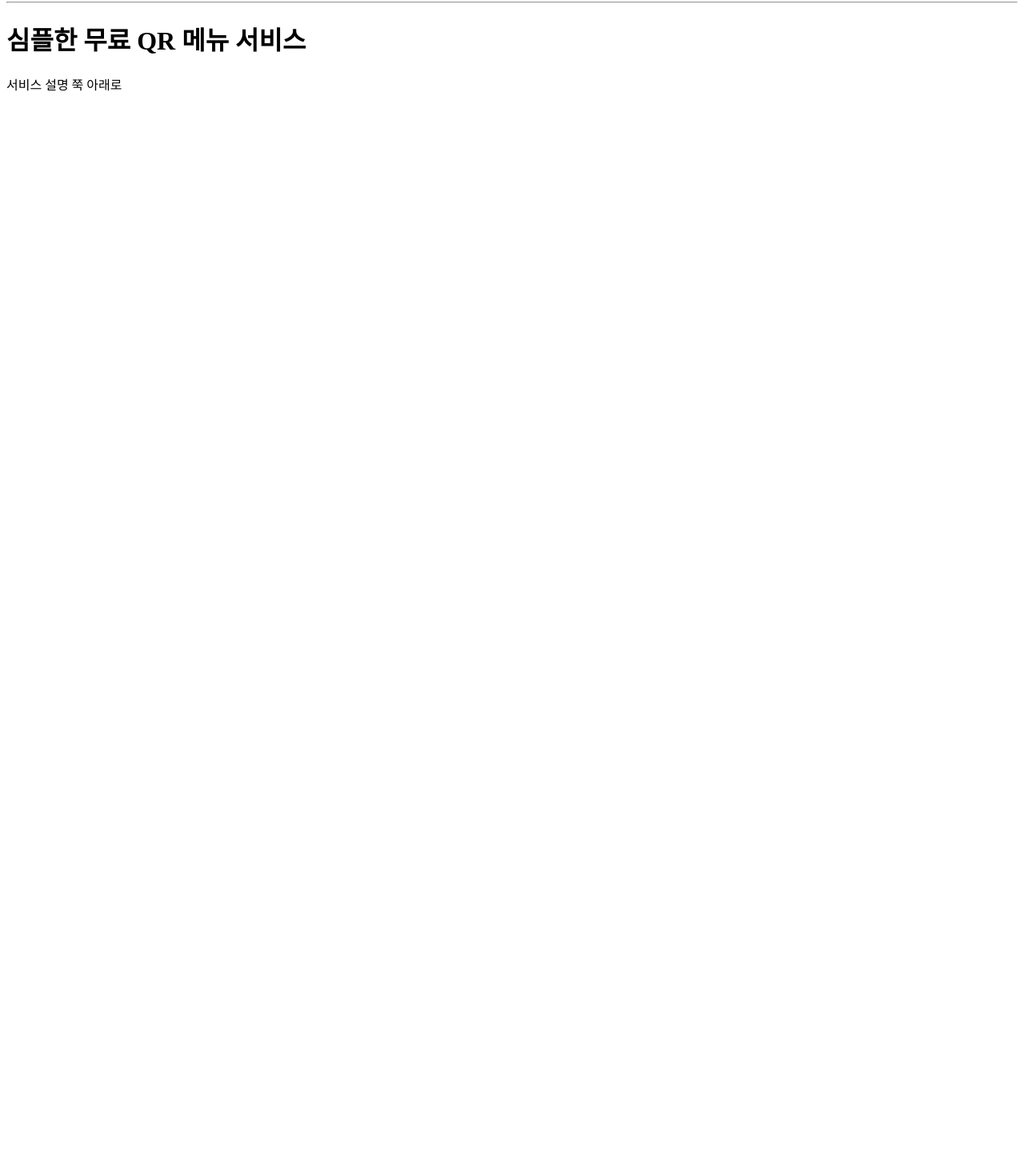
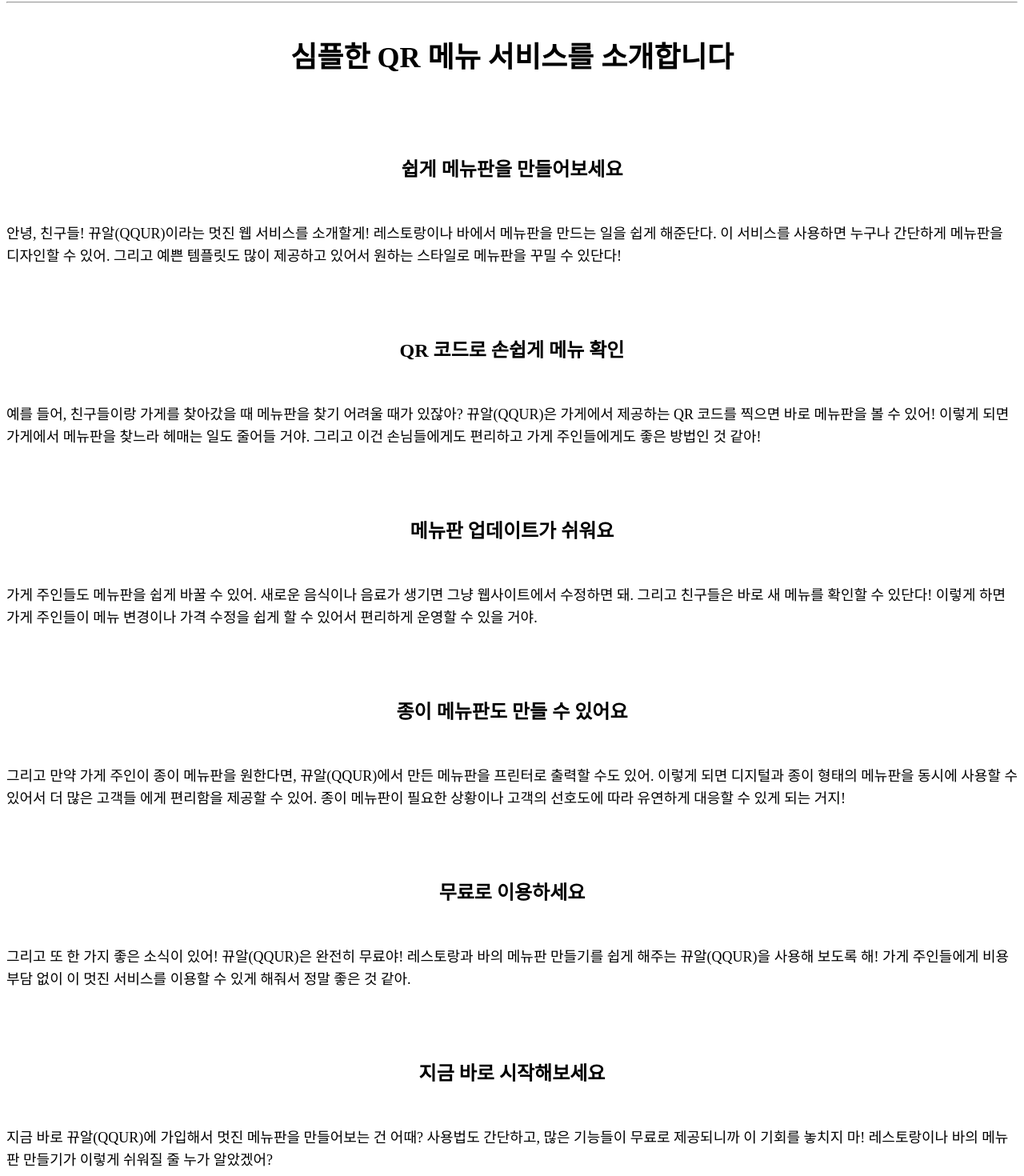
Before and after one commit to misa-lili/menu, a SvelteKit app: page / in a window 1280 px wide. Shown: the part 99-1569 px from the top of the page at 80% size. Before the commit the page ends 800 px from the top, so only its background shows below. Built offline with nearby package versions, Linux system fonts and the light colour scheme.

Commit message:
feat: introduction

```diff
--- a/src/routes/+page.svelte
+++ b/src/routes/+page.svelte
@@ -114,7 +114,9 @@
 </script>
 
 <div class="py-9 px-6 space-y-9">
-	<div class="text-center text-6xl font-bold font-mono">QQUR</div>
+	<div class="text-center text-6xl font-bold font-mono">
+		QQUR<span class="text-2xl">(BETA)</span>
+	</div>
 	<hr />
 	<div class="flex flex-col space-y-6">
 		<input
@@ -198,6 +200,82 @@
 		</div>
 	</div>
 	<hr />
-	<h1 class="text-4xl">심플한 <b>무료</b> QR 메뉴 서비스</h1>
-	<div>서비스 설명 쭉 아래로</div>
+	<div>
+		<header>
+			<h1>심플한 QR 메뉴 서비스를 소개합니다</h1>
+		</header>
+
+		<header>
+			<h2>쉽게 메뉴판을 만들어보세요</h2>
+		</header>
+		<p>
+			안녕, 친구들! 뀨알(QQUR)이라는 멋진 웹 서비스를 소개할게! 레스토랑이나 바에서 메뉴판을 만드는
+			일을 쉽게 해준단다. 이 서비스를 사용하면 누구나 간단하게 메뉴판을 디자인할 수 있어. 그리고
+			예쁜 템플릿도 많이 제공하고 있어서 원하는 스타일로 메뉴판을 꾸밀 수 있단다!
+		</p>
+		<header>
+			<h2>QR 코드로 손쉽게 메뉴 확인</h2>
+		</header>
+		<p>
+			예를 들어, 친구들이랑 가게를 찾아갔을 때 메뉴판을 찾기 어려울 때가 있잖아? 뀨알(QQUR)은
+			가게에서 제공하는 QR 코드를 찍으면 바로 메뉴판을 볼 수 있어! 이렇게 되면 가게에서 메뉴판을
+			찾느라 헤매는 일도 줄어들 거야. 그리고 이건 손님들에게도 편리하고 가게 주인들에게도 좋은
+			방법인 것 같아!
+		</p>
+		<header>
+			<h2>메뉴판 업데이트가 쉬워요</h2>
+		</header>
+		<p>
+			가게 주인들도 메뉴판을 쉽게 바꿀 수 있어. 새로운 음식이나 음료가 생기면 그냥 웹사이트에서
+			수정하면 돼. 그리고 친구들은 바로 새 메뉴를 확인할 수 있단다! 이렇게 하면 가게 주인들이 메뉴
+			변경이나 가격 수정을 쉽게 할 수 있어서 편리하게 운영할 수 있을 거야.
+		</p>
+		<header>
+			<h2>종이 메뉴판도 만들 수 있어요</h2>
+		</header>
+		<p>
+			그리고 만약 가게 주인이 종이 메뉴판을 원한다면, 뀨알(QQUR)에서 만든 메뉴판을 프린터로 출력할
+			수도 있어. 이렇게 되면 디지털과 종이 형태의 메뉴판을 동시에 사용할 수 있어서 더 많은 고객들
+			에게 편리함을 제공할 수 있어. 종이 메뉴판이 필요한 상황이나 고객의 선호도에 따라 유연하게
+			대응할 수 있게 되는 거지!
+		</p>
+		<header>
+			<h2>무료로 이용하세요</h2>
+		</header>
+		<p>
+			그리고 또 한 가지 좋은 소식이 있어! 뀨알(QQUR)은 완전히 무료야! 레스토랑과 바의 메뉴판
+			만들기를 쉽게 해주는 뀨알(QQUR)을 사용해 보도록 해! 가게 주인들에게 비용 부담 없이 이 멋진
+			서비스를 이용할 수 있게 해줘서 정말 좋은 것 같아.
+		</p>
+		<header>
+			<h2>지금 바로 시작해보세요</h2>
+		</header>
+		<p>
+			지금 바로 뀨알(QQUR)에 가입해서 멋진 메뉴판을 만들어보는 건 어때? 사용법도 간단하고, 많은
+			기능들이 무료로 제공되니까 이 기회를 놓치지 마! 레스토랑이나 바의 메뉴판 만들기가 이렇게
+			쉬워질 줄 누가 알았겠어?
+		</p>
+	</div>
 </div>
+
+<style>
+	body {
+		@apply bg-gray-200 p-8;
+	}
+
+	header {
+		@apply text-center py-4;
+	}
+
+	h1 {
+		@apply text-4xl font-semibold mb-6;
+	}
+
+	h2 {
+		@apply text-2xl font-semibold mt-12 mb-4;
+	}
+
+	p {
+		@apply text-lg leading-7 mb-6;
+	}
+</style>
```
